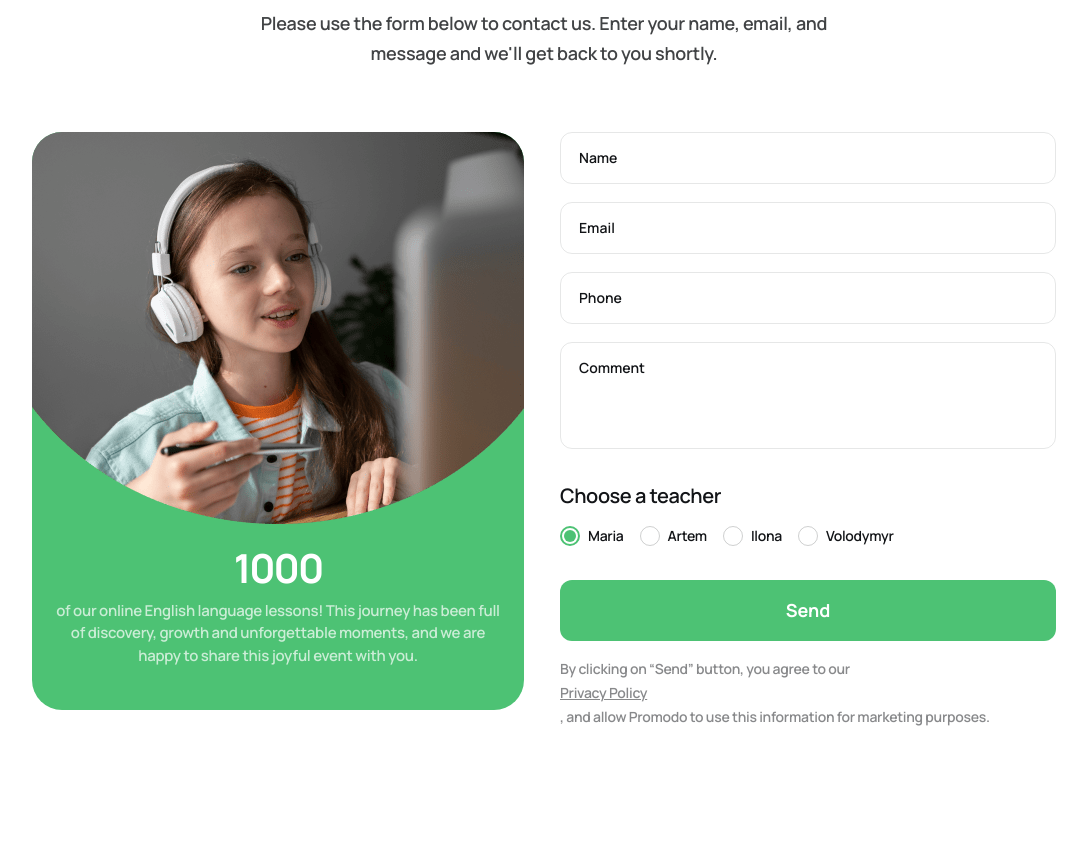
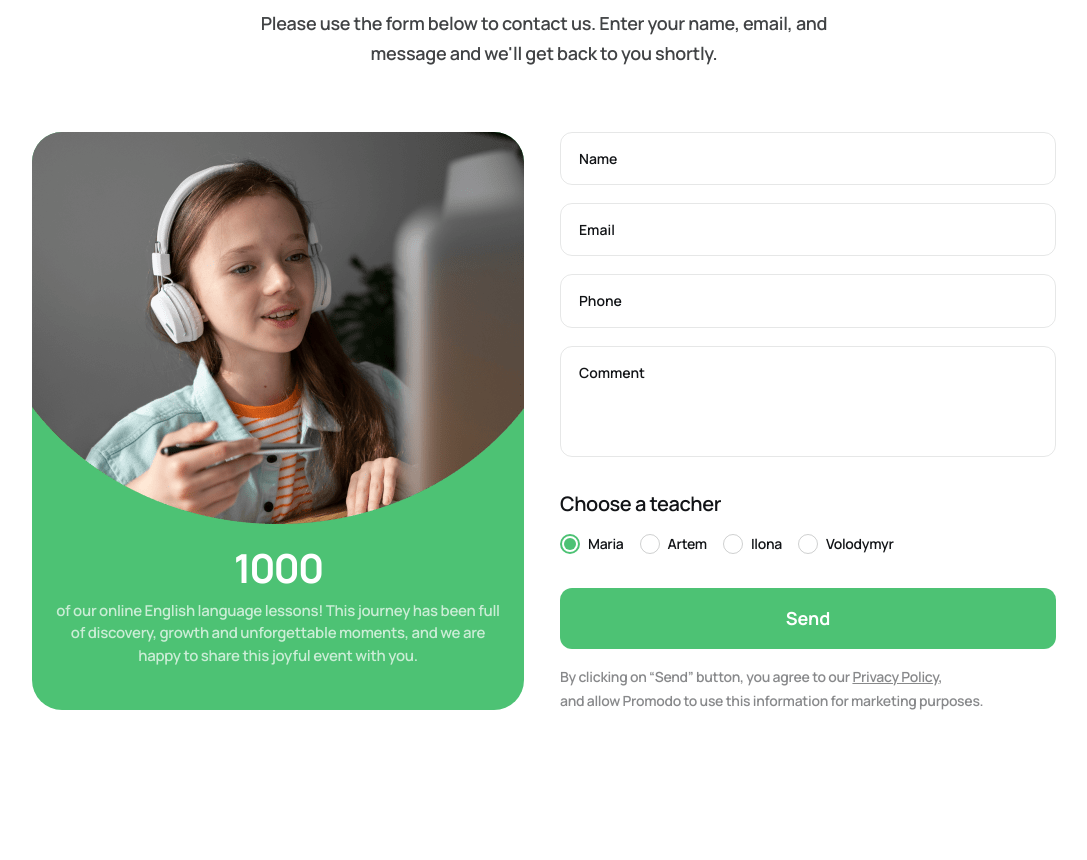
Before and after one commit to slonic32/english-school-4, a website built with Vite: page src/index.html in a window 1280 px wide. Shown: the part 3980-4840 px from the top of the page, without its empty margins (96-1183 px from the left). Built offline with nearby package versions, Linux system fonts and the light colour scheme.

Commit message:
fix_commit_is
-fix Privacy Policy text

```diff
--- a/src/css/application.css
+++ b/src/css/application.css
@@ -123,7 +123,7 @@
     background-color: transparent;
     outline: none;
     resize: none;
-  line-height: 1.3;
+    line-height: 1.38;
     transition: opacity 0.3s ease;
 }
 
@@ -278,6 +278,11 @@
 }
 
 .form-terms a {
+    display: inline;
     color: inherit;
     text-decoration: underline;
 }
+
+.form-terms .break {
+    display: block;
+}
--- a/src/partials/application.html
+++ b/src/partials/application.html
@@ -99,8 +99,11 @@
 
         <p class="form-terms">
           By clicking on “Send” button, you agree to our
-          <a href="#">Privacy Policy</a>, and allow Promodo to use this
-          information for marketing purposes.
+          <a href="#">Privacy Policy</a>,
+          <span class="break"
+            >and allow Promodo to use this information for marketing
+            purposes.</span
+          >
         </p>
       </form>
     </div>
```
Lines whose indentation alone changed are shown as unchanged.
